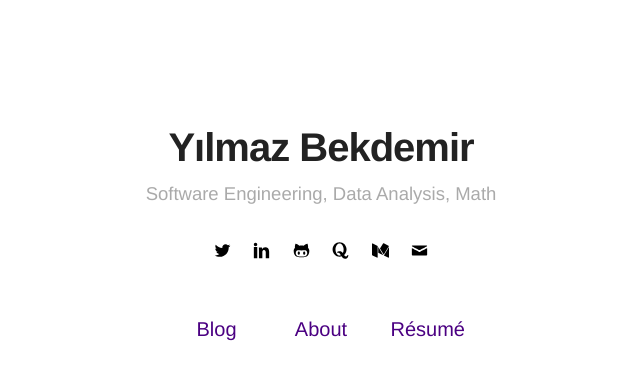
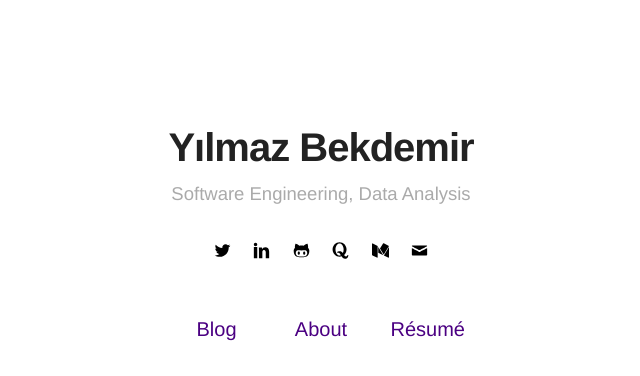
Before and after one commit to ybekdemir/ybekdemir.github.io, a Jekyll site: the page built from index.html, in a window 1280 px wide. Shown: the top 376 px of the page, without its empty margins (319-959 px from the left). Built offline with Jekyll 4.4.1, drawn with Linux system fonts in a browser that asks for light colours.

Commit message:
profile editted

```diff
--- a/_config.yml
+++ b/_config.yml
@@ -1,6 +1,6 @@
 # main text of home
 name: Yılmaz Bekdemir
-bio: Software Engineering, Data Analysis, Math
+bio: Software Engineering, Data Analysis
 # twitter summary info
 description: Personal Page
 
```
